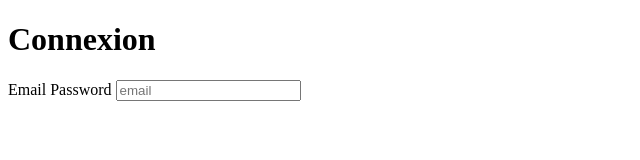
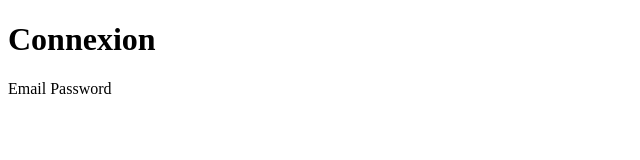
Before and after one commit to retro02o1/Diallo, a website: page login.html in a window 1280 px wide. Shown: the whole page, without its empty margins (0-640 px from the left). Drawn offline with Linux system fonts and the light colour scheme.

Commit message:
Revert "Ajout du champ Email"
This reverts commit 2bb5db36b5ea803ef7a3fbf792dce2226d67ddc8.

```diff
--- a/login.html
+++ b/login.html
@@ -10,6 +10,5 @@
     <label for="">Email</label>
 
     <label for="">Password</label>
-    <input type="Email" placeholder="email">
 </body>
 </html>
```
